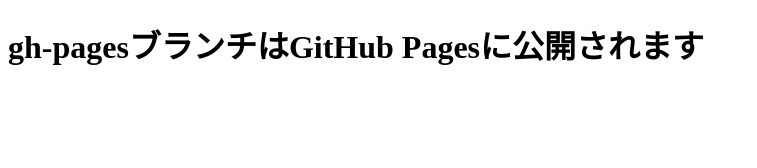
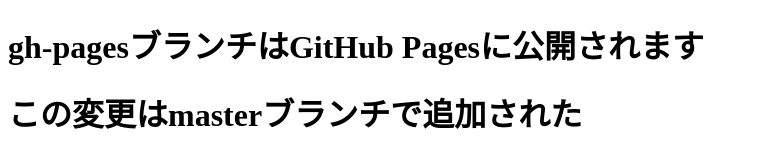
Before and after one commit to H0tD0ger/git-study, a plain HTML site: page index.html in a window 1280 px wide. Shown: the whole page, without its empty margins (0-757 px from the left). Drawn offline with Linux system fonts and the light colour scheme.

Commit message:
段落を追加

```diff
--- a/index.html
+++ b/index.html
@@ -6,5 +6,6 @@
 </head>
 <body>
     <h1>gh-pagesブランチはGitHub Pagesに公開されます</h1>
+    <h1>この変更はmasterブランチで追加された</h1>
 </body>
 </html>
```
